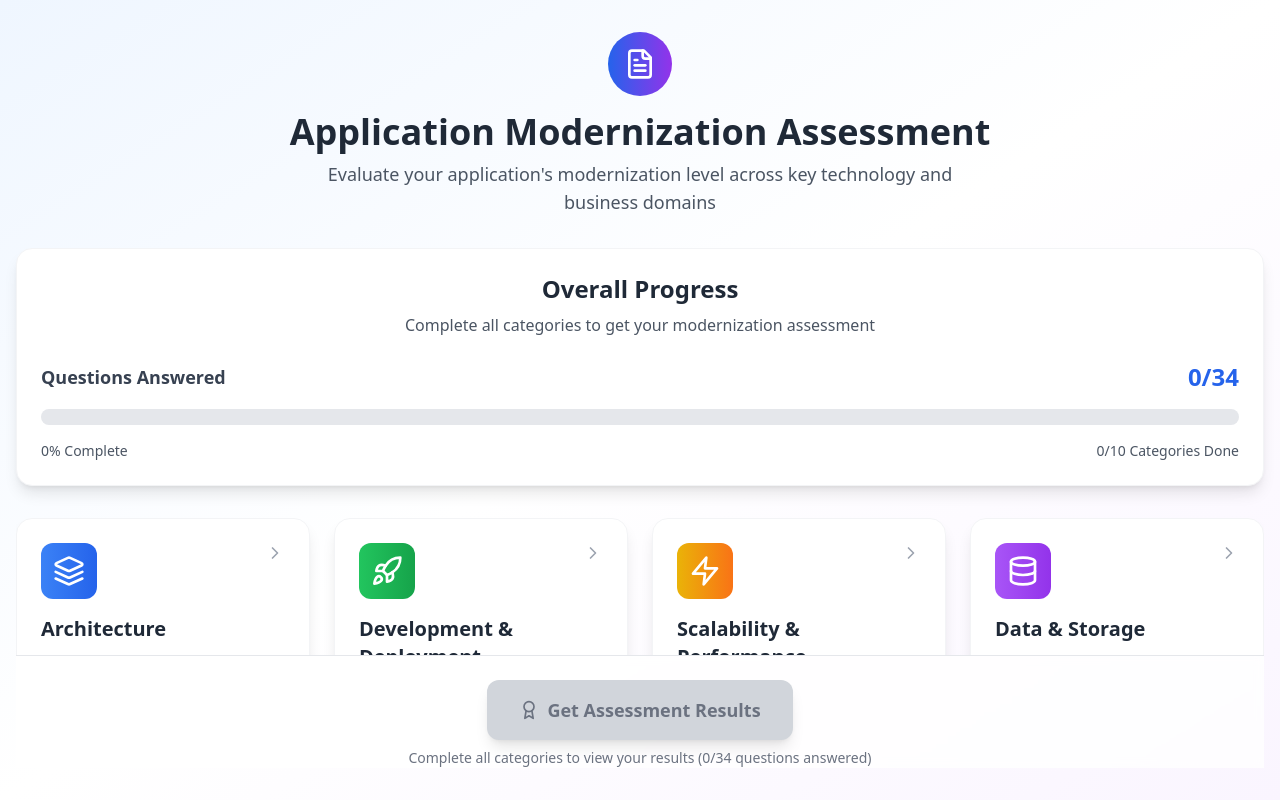
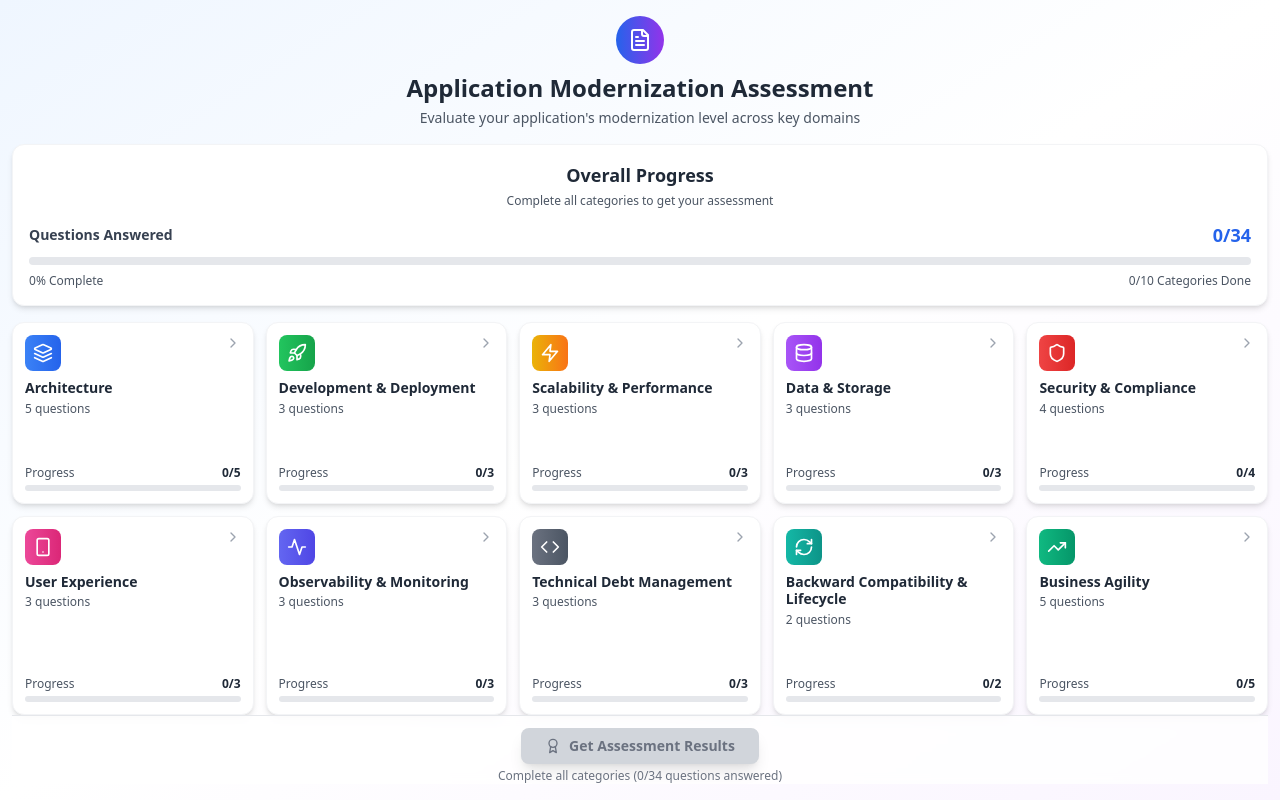
Before and after one commit to vijaydixitffis/moderna, a React (Vite) app: page / in a window 1280 px wide. Built offline with nearby package versions, Linux system fonts and the light colour scheme.

Commit message:
Compact Assessment Layout Without Scroll

```diff
--- a/src/App.tsx
+++ b/src/App.tsx
@@ -90,30 +90,30 @@ function App() {
 
   return (
     <div className="min-h-screen bg-gradient-to-br from-blue-50 via-white to-purple-50 overflow-hidden">
-      <div className="container mx-auto px-4 py-8 max-w-7xl h-screen flex flex-col">
-        {/* Header */}
-        <div className="text-center mb-8">
-          <div className="inline-flex items-center justify-center w-16 h-16 bg-gradient-to-r from-blue-600 to-purple-600 rounded-full mb-4">
-            <FileText className="w-8 h-8 text-white" />
+      <div className="container mx-auto px-3 py-4 max-w-7xl h-screen flex flex-col">
+        {/* Compact Header */}
+        <div className="text-center mb-4">
+          <div className="inline-flex items-center justify-center w-12 h-12 bg-gradient-to-r from-blue-600 to-purple-600 rounded-full mb-2">
+            <FileText className="w-6 h-6 text-white" />
           </div>
-          <h1 className="text-4xl font-bold text-gray-800 mb-2">
+          <h1 className="text-2xl font-bold text-gray-800 mb-1">
             Application Modernization Assessment
           </h1>
-          <p className="text-gray-600 text-lg max-w-2xl mx-auto">
-            Evaluate your application's modernization level across key technology and business domains
+          <p className="text-gray-600 text-sm max-w-2xl mx-auto">
+            Evaluate your application's modernization level across key domains
           </p>
         </div>
 
-        {/* Overall Progress */}
+        {/* Compact Overall Progress */}
         <OverallProgress
           categoryProgress={categoryProgress}
           totalQuestions={totalQuestions}
           answeredQuestions={answeredQuestions}
         />
 
-        {/* Categories Grid */}
-        <div className="flex-1 overflow-hidden">
-          <div className="grid grid-cols-1 md:grid-cols-2 lg:grid-cols-3 xl:grid-cols-4 gap-6 h-full overflow-y-auto pb-6">
+        {/* Categories Grid - Fixed Height */}
+        <div className="flex-1 min-h-0">
+          <div className="grid grid-cols-2 md:grid-cols-3 lg:grid-cols-4 xl:grid-cols-5 gap-3 h-full">
             {categories.map((category, index) => (
               <CategoryCard
                 key={category.name}
@@ -125,24 +125,24 @@ function App() {
           </div>
         </div>
 
-        {/* Submit Button */}
-        <div className="text-center pt-6 border-t border-gray-200 bg-white/80 backdrop-blur-sm">
+        {/* Compact Submit Button */}
+        <div className="text-center pt-3 border-t border-gray-200 bg-white/80 backdrop-blur-sm">
           <button
             onClick={handleSubmit}
             disabled={!allQuestionsAnswered}
-            className={`inline-flex items-center gap-2 px-8 py-4 rounded-xl font-semibold text-lg transition-all duration-200 shadow-lg ${
+            className={`inline-flex items-center gap-2 px-6 py-2 rounded-lg font-semibold text-sm transition-all duration-200 shadow-lg ${
               allQuestionsAnswered
                 ? 'bg-gradient-to-r from-blue-600 to-purple-600 text-white hover:from-blue-700 hover:to-purple-700 hover:shadow-xl transform hover:scale-105'
                 : 'bg-gray-300 text-gray-500 cursor-not-allowed'
             }`}
           >
-            <Award className="w-5 h-5" />
+            <Award className="w-4 h-4" />
             Get Assessment Results
           </button>
 
           {!allQuestionsAnswered && (
-            <p className="text-gray-500 text-sm mt-2">
-              Complete all categories to view your results ({answeredQuestions}/{totalQuestions} questions answered)
+            <p className="text-gray-500 text-xs mt-1">
+              Complete all categories ({answeredQuestions}/{totalQuestions} questions answered)
             </p>
           )}
         </div>
--- a/src/components/CategoryCard.tsx
+++ b/src/components/CategoryCard.tsx
@@ -24,27 +24,27 @@ interface CategoryCardProps {
 const getCategoryIcon = (categoryName: string) => {
   switch (categoryName) {
     case 'Architecture':
-      return <Layers className="w-8 h-8" />;
+      return <Layers className="w-5 h-5" />;
     case 'Development & Deployment':
-      return <Rocket className="w-8 h-8" />;
+      return <Rocket className="w-5 h-5" />;
     case 'Scalability & Performance':
-      return <Zap className="w-8 h-8" />;
+      return <Zap className="w-5 h-5" />;
     case 'Data & Storage':
-      return <Database className="w-8 h-8" />;
+      return <Database className="w-5 h-5" />;
     case 'Security & Compliance':
-      return <Shield className="w-8 h-8" />;
+      return <Shield className="w-5 h-5" />;
     case 'User Experience':
-      return <Smartphone className="w-8 h-8" />;
+      return <Smartphone className="w-5 h-5" />;
     case 'Observability & Monitoring':
-      return <Activity className="w-8 h-8" />;
+      return <Activity className="w-5 h-5" />;
     case 'Technical Debt Management':
-      return <Code className="w-8 h-8" />;
+      return <Code className="w-5 h-5" />;
     case 'Backward Compatibility & Lifecycle':
-      return <RefreshCw className="w-8 h-8" />;
+      return <RefreshCw className="w-5 h-5" />;
     case 'Business Agility':
-      return <TrendingUp className="w-8 h-8" />;
+      return <TrendingUp className="w-5 h-5" />;
     default:
-      return <Layers className="w-8 h-8" />;
+      return <Layers className="w-5 h-5" />;
   }
 };
 
@@ -82,36 +82,36 @@ export const CategoryCard: React.FC<CategoryCardProps> = ({ category, completed,
   return (
     <div
       onClick={onClick}
-      className="bg-white rounded-2xl shadow-lg border border-gray-100 p-6 cursor-pointer hover:shadow-xl transition-all duration-300 transform hover:scale-105 group"
+      className="bg-white rounded-xl shadow-md border border-gray-100 p-3 cursor-pointer hover:shadow-lg transition-all duration-300 transform hover:scale-105 group h-full flex flex-col"
     >
-      <div className="flex items-start justify-between mb-4">
-        <div className={`p-3 rounded-xl bg-gradient-to-r ${getCategoryColor(category.name)} text-white`}>
+      <div className="flex items-start justify-between mb-2">
+        <div className={`p-2 rounded-lg bg-gradient-to-r ${getCategoryColor(category.name)} text-white`}>
           {getCategoryIcon(category.name)}
         </div>
-        <div className="flex items-center gap-2">
-          {isCompleted && <CheckCircle className="w-6 h-6 text-green-500" />}
-          <ChevronRight className="w-5 h-5 text-gray-400 group-hover:text-gray-600 transition-colors" />
+        <div className="flex items-center gap-1">
+          {isCompleted && <CheckCircle className="w-4 h-4 text-green-500" />}
+          <ChevronRight className="w-4 h-4 text-gray-400 group-hover:text-gray-600 transition-colors" />
         </div>
       </div>
 
-      <h3 className="text-xl font-bold text-gray-800 mb-2 group-hover:text-gray-900 transition-colors">
+      <h3 className="text-sm font-bold text-gray-800 mb-1 group-hover:text-gray-900 transition-colors leading-tight">
         {category.name}
       </h3>
 
-      <p className="text-gray-600 text-sm mb-4">
-        {category.questions.length} questions in this category
+      <p className="text-gray-600 text-xs mb-2 flex-1">
+        {category.questions.length} questions
       </p>
 
-      <div className="space-y-2">
-        <div className="flex justify-between text-sm">
+      <div className="space-y-1">
+        <div className="flex justify-between text-xs">
           <span className="text-gray-600">Progress</span>
           <span className="font-semibold text-gray-800">
             {completed}/{category.questions.length}
           </span>
         </div>
-        <div className="w-full bg-gray-200 rounded-full h-2">
+        <div className="w-full bg-gray-200 rounded-full h-1.5">
           <div
-            className={`h-2 rounded-full bg-gradient-to-r ${getCategoryColor(category.name)} transition-all duration-500`}
+            className={`h-1.5 rounded-full bg-gradient-to-r ${getCategoryColor(category.name)} transition-all duration-500`}
             style={{ width: `${progressPercentage}%` }}
           />
         </div>
--- a/src/components/OverallProgress.tsx
+++ b/src/components/OverallProgress.tsx
@@ -16,32 +16,32 @@ export const OverallProgress: React.FC<OverallProgressProps> = ({
   const completedCategories = categoryProgress.filter(cp => cp.completed === cp.total).length;
 
   return (
-    <div className="bg-white rounded-2xl shadow-lg border border-gray-100 p-6 mb-8">
-      <div className="text-center mb-6">
-        <h2 className="text-2xl font-bold text-gray-800 mb-2">Overall Progress</h2>
-        <p className="text-gray-600">
-          Complete all categories to get your modernization assessment
+    <div className="bg-white rounded-xl shadow-md border border-gray-100 p-4 mb-4">
+      <div className="text-center mb-3">
+        <h2 className="text-lg font-bold text-gray-800 mb-1">Overall Progress</h2>
+        <p className="text-gray-600 text-xs">
+          Complete all categories to get your assessment
         </p>
       </div>
 
-      <div className="space-y-4">
+      <div className="space-y-2">
         <div className="flex justify-between items-center">
-          <span className="text-lg font-semibold text-gray-700">
+          <span className="text-sm font-semibold text-gray-700">
             Questions Answered
           </span>
-          <span className="text-2xl font-bold text-blue-600">
+          <span className="text-lg font-bold text-blue-600">
             {answeredQuestions}/{totalQuestions}
           </span>
         </div>
 
-        <div className="w-full bg-gray-200 rounded-full h-4">
+        <div className="w-full bg-gray-200 rounded-full h-2">
           <div
-            className="bg-gradient-to-r from-blue-500 to-purple-600 h-4 rounded-full transition-all duration-500"
+            className="bg-gradient-to-r from-blue-500 to-purple-600 h-2 rounded-full transition-all duration-500"
             style={{ width: `${overallPercentage}%` }}
           />
         </div>
 
-        <div className="flex justify-between text-sm text-gray-600">
+        <div className="flex justify-between text-xs text-gray-600">
           <span>{Math.round(overallPercentage)}% Complete</span>
           <span>{completedCategories}/{categoryProgress.length} Categories Done</span>
         </div>
```
